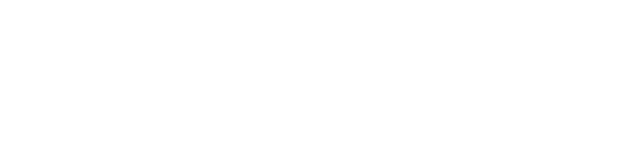
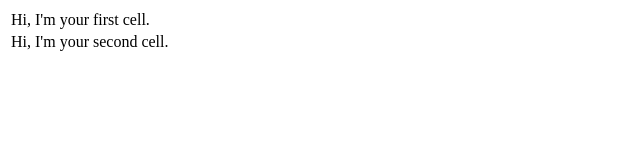
Before and after one commit to CodeRaj2k21/microservice_task_4, a plain HTML site: page index.html in a window 1280 px wide. Shown: the whole page, without its empty margins (0-640 px from the left). Drawn offline with Linux system fonts and the light colour scheme.

Commit message:
Added 2 row cells

```diff
--- a/index.html
+++ b/index.html
@@ -6,7 +6,15 @@
     <title>Rajarshi Bardhan - REST</title>
 </head>
 <body>
-    <table class="table table-striped table-dark"></table>
+    <table class="table table-striped table-dark">
+        <tr>
+            <td>Hi, I'm your first cell.</td>
+        </tr>
+        <tr>
+            <td>Hi, I'm your second cell.</td>
+        </tr>
+
+    </table>
 
 </body>
 </html>
```
